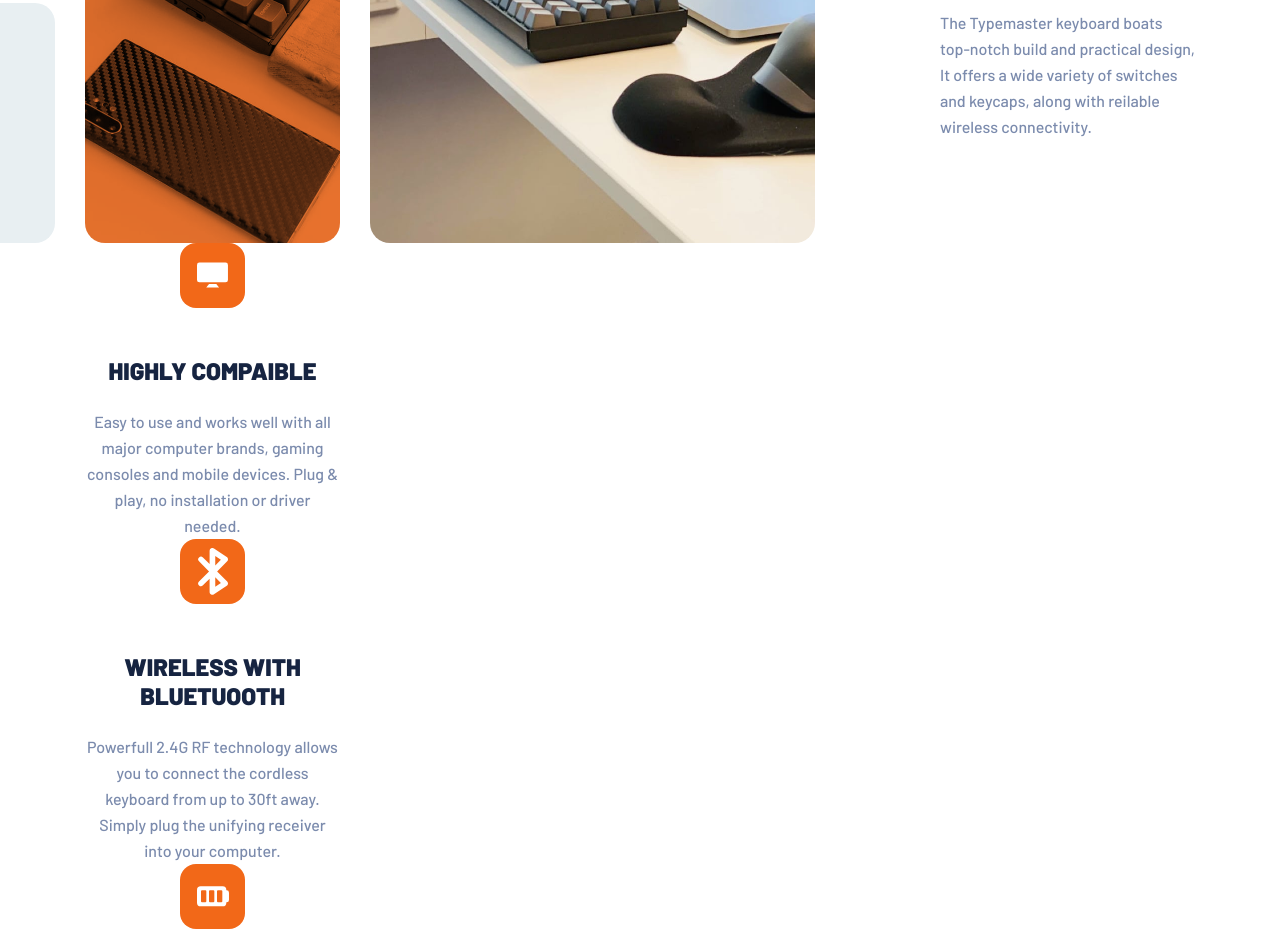
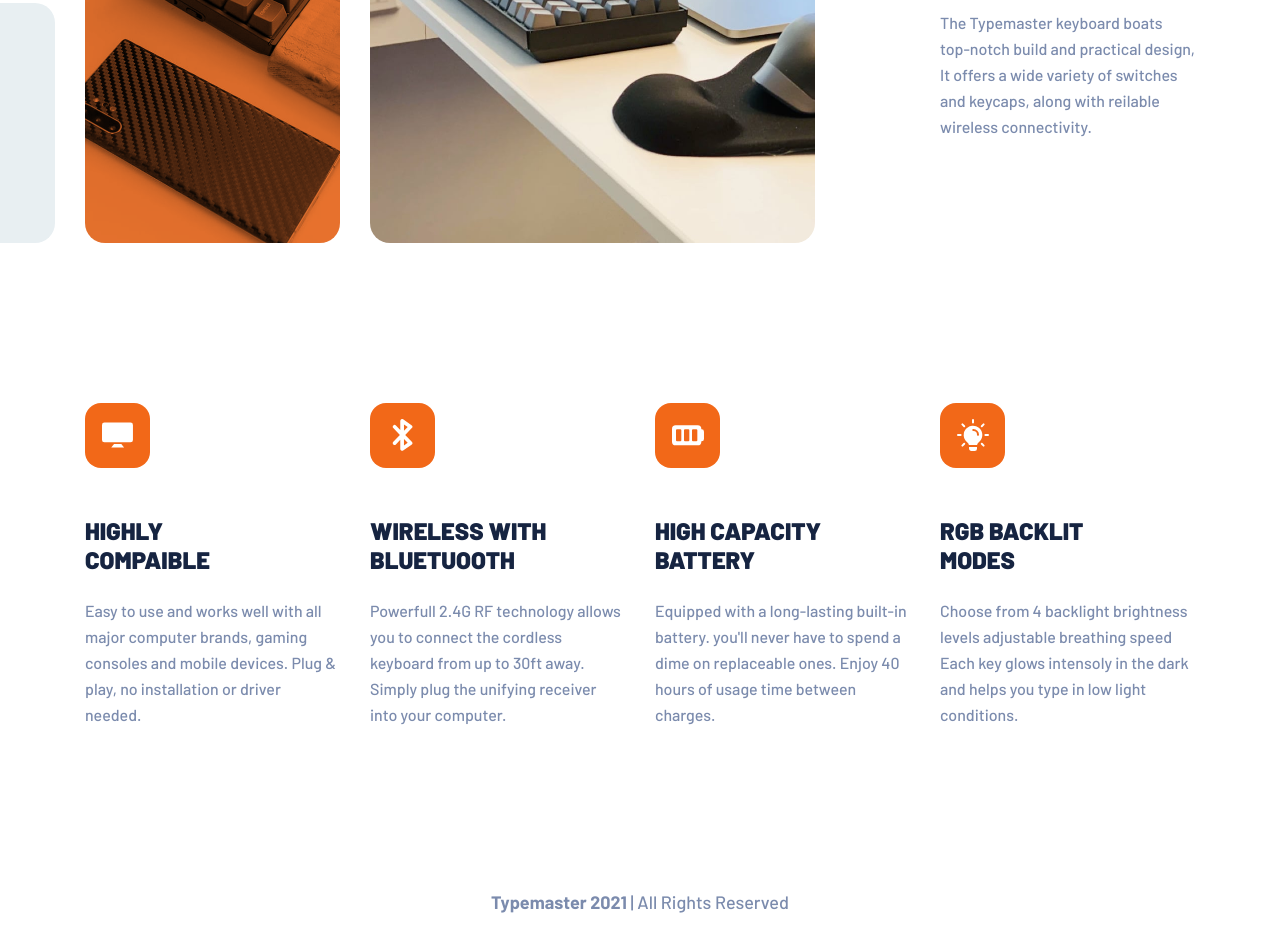
Before and after one commit to mhatim47/TypeMasterlandingPage, a plain HTML site: page fem-typemaster-landing-page-main/index.html in a window 1280 px wide. Shown: the part 944-1876 px from the top of the page. Drawn offline with Linux system fonts and the light colour scheme.

Commit message:
Finished.

```diff
--- a/fem-typemaster-landing-page-main/index.html
+++ b/fem-typemaster-landing-page-main/index.html
@@ -113,7 +113,7 @@
   </main>
   <!-- Footer -->
   <footer>
-
+    <p><strong>Typemaster 2021</strong> | All Rights Reserved</p>
   </footer>
   </body>
 </html>
--- a/fem-typemaster-landing-page-main/style.css
+++ b/fem-typemaster-landing-page-main/style.css
@@ -48,8 +48,6 @@ body {
   margin: 0;
   color: var(--blue);
   padding-block: 24px;
-  min-height: 100vh;
-  margin-bottom: 60vh;
 }
 
 h1,
@@ -245,7 +243,8 @@ picture.flush-right {
 
 /* Features secrion */
 .features {
-
+  row-gap: var(--space-med);
+  padding-block-start: var(--space-lg);
 }
 .feature {
   grid-column: 2/ span 3;
@@ -266,16 +265,20 @@ picture.flush-right {
 
 }
 .feature .icon img {
-
+  width: 2rem;
+  height: 2rem;
+  object-fit: contain;
 }
 .feature h3 {
   margin-block-end: 24px;
-
-
 }
 
-.feature .icon p {
-
+footer {
+  text-align: center;
+  padding-block-start: var(--space-lg);
+}
+footer > p {
+  max-width: none;
 }
 
 /* 700px  */
@@ -285,6 +288,7 @@ picture.flush-right {
   :root {
     --space-sm:40px;
     --space-med:72px;
+    --space-lg:140px;
 
   }
   body {
@@ -328,11 +332,28 @@ picture.flush-right {
     align-items: center;
     text-align: left;
   }
+
+  .feature:nth-child(even) {
+    grid-column: 5/ span 3;
+  }
+  .feature {
+    justify-items: left;
+    text-align: left;
+    max-width: 17.5625rem;
+  }
+  .feature h3 {
+    max-width: 14ch;
+  }
 }
 
 /* 1200px  */
 
 @media (width >= 75em) {
+
+  :root {
+    --space-lg:160px;
+  }
+
   body {
     padding-block: 55px;
   }
@@ -382,4 +403,11 @@ picture.flush-right {
     align-self: self-end;
     border-radius: 0 20px 20px 0;
   }
+
+  .feature, .feature:nth-child(even) {
+    grid-column-start: auto;
+  }
+  .feature:nth-child(1) {
+    grid-column-start: 2;
+  }
 }
```
